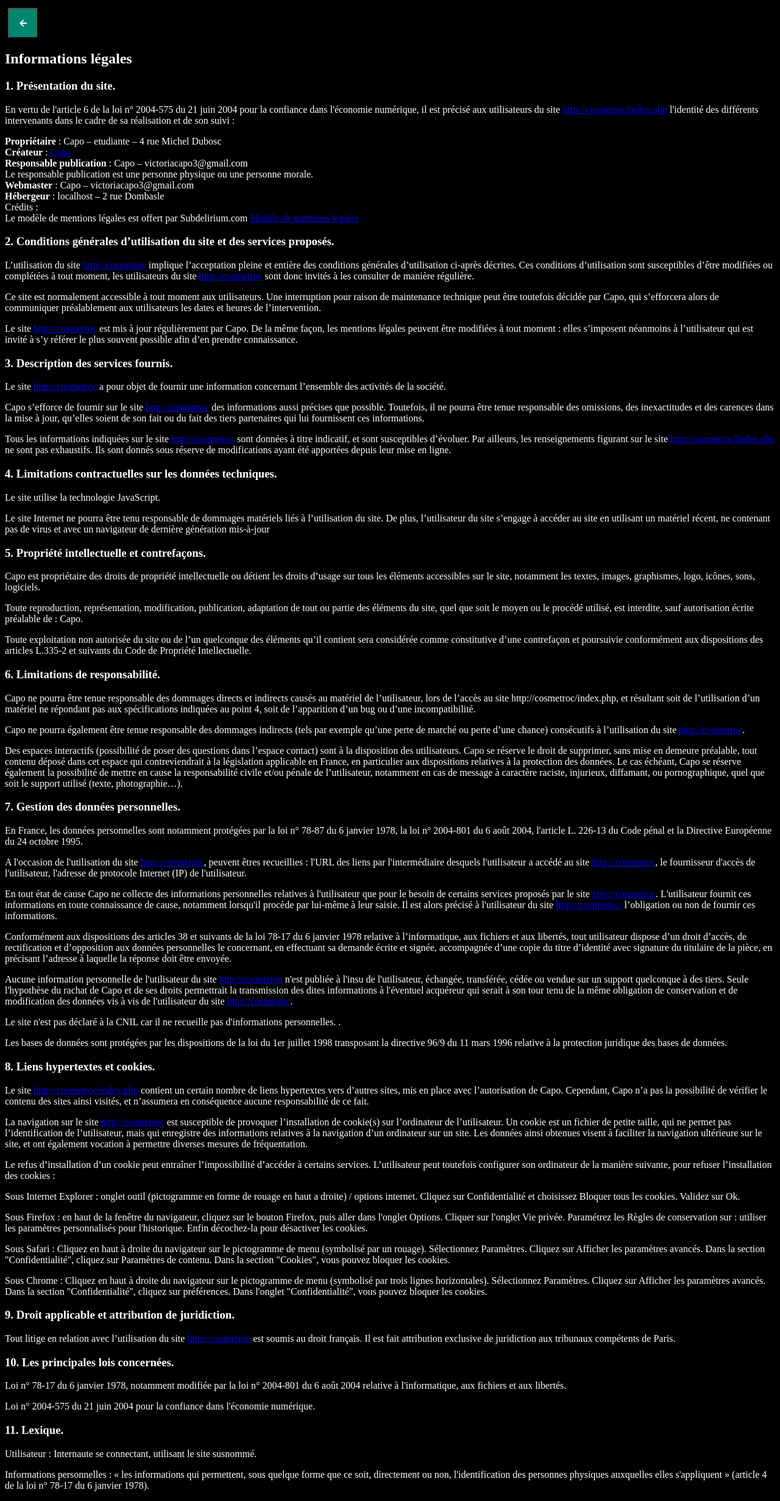
After one commit to Victoriacapo/Cosmetroc, a PHP site: page /View/mentionslegales.php in a window 1280 px wide. The commit adds this page. Shown: the whole page at 61% size. Run offline with PHP 8.4, Linux system fonts and the light colour scheme; the visitor is signed in with stand-in values (Sample User, id 1); some libraries are stand-ins or nearby versions.

```diff
--- a/View/footer.php
+++ b/View/footer.php
@@ -20,7 +20,7 @@
                     <h5 class="foot-subt">A propos</h5>
                 </div>
                 <a class="foot-link" href="about.php" title="A Propos">A Propos</a>
-                <a class="foot-link" href="pp.php" title="Conditions Générales">Conditions Générales</a>
+                <a class="foot-link" href="View/mentionslegales.php" title="mentions légales">mentions légales</a>
             </div>
 
 
--- /dev/null
+++ b/View/mentionslegales.php
@@ -0,0 +1,91 @@
+<!DOCTYPE html>
+<html>
+    <head>
+
+        <?php
+        require('link/header.php');
+        ?>
+        <!-- style -->
+        <link rel="stylesheet" href="../assets/css/style1.css">
+        <title>Mentions légales</title>
+
+    </head>
+    <body id="mentionPage">
+         <div class="container-fluid ">
+            <div class="row">
+                <div class="col-sm-12 col-lg-6">
+                    <!--bouton retour-->
+                    <button onclick="(window.location = '../index.php')" class="returnButton"><i class="fas fa-arrow-left"></i></button>
+                </div>
+            </div>
+        </div>
+        <div class="container-fluid">
+            <h2>Informations légales</h2>
+            <h3>1. Présentation du site.</h3>
+            <p>En vertu de l'article 6 de la loi n° 2004-575 du 21 juin 2004 pour la confiance dans l'économie numérique, il est précisé aux utilisateurs du site <a href="http://http://cosmetroc/index.php/">http://cosmetroc/index.php</a> l'identité des différents intervenants dans le cadre de sa réalisation et de son suivi :</p>
+            <p><strong>Propriétaire</strong> : Capo – etudiante – 4 rue Michel Dubosc<br />
+                <strong>Créateur</strong>  : <a href="http://cosmetroc">Capo</a><br />
+                <strong>Responsable publication</strong> : Capo – victoriacapo3@gmail.com<br />
+                Le responsable publication est une personne physique ou une personne morale.<br />
+                <strong>Webmaster</strong> : Capo – victoriacapo3@gmail.com<br />
+                <strong>Hébergeur</strong> : localhost – 2 rue Dombasle<br />
+                Crédits : <br />
+                Le modèle de mentions légales est offert par Subdelirium.com <a target="_blank" href="https://www.subdelirium.com/generateur-de-mentions-legales/" alt="Modèle de mentions légales">Modèle de mentions légales</a></p>
+
+            <h3>2. Conditions générales d’utilisation du site et des services proposés.</h3>
+            <p>L’utilisation du site <a href="http://http://cosmetroc">http://cosmetroc</a> implique l’acceptation pleine et entière des conditions générales d’utilisation ci-après décrites. Ces conditions d’utilisation sont susceptibles d’être modifiées ou complétées à tout moment, les utilisateurs du site <a href="http://http://cosmetroc">http://cosmetroc</a> sont donc invités à les consulter de manière régulière.</p>
+            <p>Ce site est normalement accessible à tout moment aux utilisateurs. Une interruption pour raison de maintenance technique peut être toutefois décidée par Capo, qui s’efforcera alors de communiquer préalablement aux utilisateurs les dates et heures de l’intervention.</p>
+            <p>Le site <a href="http://http://cosmetroc/index.php/">http://cosmetroc</a> est mis à jour régulièrement par Capo. De la même façon, les mentions légales peuvent être modifiées à tout moment : elles s’imposent néanmoins à l’utilisateur qui est invité à s’y référer le plus souvent possible afin d’en prendre connaissance.</p>
+            <h3>3. Description des services fournis.</h3>
+            <p>Le site <a href="http://http://cosmetroc/index.php/">http://cosmetroc</a> a pour objet de fournir une information concernant l’ensemble des activités de la société.</p>
+            <p>Capo s’efforce de fournir sur le site <a href="http://http://cosmetroc">http://cosmetroc</a> des informations aussi précises que possible. Toutefois, il ne pourra être tenue responsable des omissions, des inexactitudes et des carences dans la mise à jour, qu’elles soient de son fait ou du fait des tiers partenaires qui lui fournissent ces informations.</p>
+            <p>Tous les informations indiquées sur le site <a href="http://http://cosmetroc">http://cosmetroc</a> sont données à titre indicatif, et sont susceptibles d’évoluer. Par ailleurs, les renseignements figurant sur le site <a href="http://http://cosmetroc/index.php/">http://cosmetroc/index.php</a> ne sont pas exhaustifs. Ils sont donnés sous réserve de modifications ayant été apportées depuis leur mise en ligne.</p>
+            <h3>4. Limitations contractuelles sur les données techniques.</h3>
+            <p>Le site utilise la technologie JavaScript.</p>
+            <p>Le site Internet ne pourra être tenu responsable de dommages matériels liés à l’utilisation du site. De plus, l’utilisateur du site s’engage à accéder au site en utilisant un matériel récent, ne contenant pas de virus et avec un navigateur de dernière génération mis-à-jour</p>
+            <h3>5. Propriété intellectuelle et contrefaçons.</h3>
+            <p>Capo est propriétaire des droits de propriété intellectuelle ou détient les droits d’usage sur tous les éléments accessibles sur le site, notamment les textes, images, graphismes, logo, icônes, sons, logiciels.</p>
+            <p>Toute reproduction, représentation, modification, publication, adaptation de tout ou partie des éléments du site, quel que soit le moyen ou le procédé utilisé, est interdite, sauf autorisation écrite préalable de : Capo.</p>
+            <p>Toute exploitation non autorisée du site ou de l’un quelconque des éléments qu’il contient sera considérée comme constitutive d’une contrefaçon et poursuivie conformément aux dispositions des articles L.335-2 et suivants du Code de Propriété Intellectuelle.</p>
+            <h3>6. Limitations de responsabilité.</h3>
+            <p>Capo ne pourra être tenue responsable des dommages directs et indirects causés au matériel de l’utilisateur, lors de l’accès au site http://cosmetroc/index.php, et résultant soit de l’utilisation d’un matériel ne répondant pas aux spécifications indiquées au point 4, soit de l’apparition d’un bug ou d’une incompatibilité.</p>
+            <p>Capo ne pourra également être tenue responsable des dommages indirects (tels par exemple qu’une perte de marché ou perte d’une chance) consécutifs à l’utilisation du site <a href="http://http://cosmetroc">http://cosmetroc</a>.</p>
+            <p>Des espaces interactifs (possibilité de poser des questions dans l’espace contact) sont à la disposition des utilisateurs. Capo se réserve le droit de supprimer, sans mise en demeure préalable, tout contenu déposé dans cet espace qui contreviendrait à la législation applicable en France, en particulier aux dispositions relatives à la protection des données. Le cas échéant, Capo se réserve également la possibilité de mettre en cause la responsabilité civile et/ou pénale de l’utilisateur, notamment en cas de message à caractère raciste, injurieux, diffamant, ou pornographique, quel que soit le support utilisé (texte, photographie…).</p>
+            <h3>7. Gestion des données personnelles.</h3>
+            <p>En France, les données personnelles sont notamment protégées par la loi n° 78-87 du 6 janvier 1978, la loi n° 2004-801 du 6 août 2004, l'article L. 226-13 du Code pénal et la Directive Européenne du 24 octobre 1995.</p>
+            <p>A l'occasion de l'utilisation du site <a href="http://http://cosmetroc">http://cosmetroc</a>, peuvent êtres recueillies : l'URL des liens par l'intermédiaire desquels l'utilisateur a accédé au site <a href="http://http://cosmetroc">http://cosmetroc</a>, le fournisseur d'accès de l'utilisateur, l'adresse de protocole Internet (IP) de l'utilisateur.</p>
+            <p> En tout état de cause Capo ne collecte des informations personnelles relatives à l'utilisateur que pour le besoin de certains services proposés par le site <a href="http://http://cosmetroc/index.php/">http://cosmetroc</a>. L'utilisateur fournit ces informations en toute connaissance de cause, notamment lorsqu'il procède par lui-même à leur saisie. Il est alors précisé à l'utilisateur du site <a href="http://http://cosmetroc">http://cosmetroc/</a> l’obligation ou non de fournir ces informations.</p>
+            <p>Conformément aux dispositions des articles 38 et suivants de la loi 78-17 du 6 janvier 1978 relative à l’informatique, aux fichiers et aux libertés, tout utilisateur dispose d’un droit d’accès, de rectification et d’opposition aux données personnelles le concernant, en effectuant sa demande écrite et signée, accompagnée d’une copie du titre d’identité avec signature du titulaire de la pièce, en précisant l’adresse à laquelle la réponse doit être envoyée.</p>
+            <p>Aucune information personnelle de l'utilisateur du site <a href="http://http://cosmetroc">http://cosmetroc</a> n'est publiée à l'insu de l'utilisateur, échangée, transférée, cédée ou vendue sur un support quelconque à des tiers. Seule l'hypothèse du rachat de Capo et de ses droits permettrait la transmission des dites informations à l'éventuel acquéreur qui serait à son tour tenu de la même obligation de conservation et de modification des données vis à vis de l'utilisateur du site <a href="http://http://cosmetroc">http://cosmetroc</a>.</p>
+            <p>Le site n'est pas déclaré à la CNIL car il ne recueille pas d'informations personnelles. .</p>
+            <p>Les bases de données sont protégées par les dispositions de la loi du 1er juillet 1998 transposant la directive 96/9 du 11 mars 1996 relative à la protection juridique des bases de données.</p>
+            <h3>8. Liens hypertextes et cookies.</h3>
+            <p>Le site <a href="http://http://cosmetroc">http://cosmetroc/index.php</a> contient un certain nombre de liens hypertextes vers d’autres sites, mis en place avec l’autorisation de Capo. Cependant, Capo n’a pas la possibilité de vérifier le contenu des sites ainsi visités, et n’assumera en conséquence aucune responsabilité de ce fait.</p>
+            <p>La navigation sur le site <a href="http://http://cosmetroc">http://cosmetroc</a> est susceptible de provoquer l’installation de cookie(s) sur l’ordinateur de l’utilisateur. Un cookie est un fichier de petite taille, qui ne permet pas l’identification de l’utilisateur, mais qui enregistre des informations relatives à la navigation d’un ordinateur sur un site. Les données ainsi obtenues visent à faciliter la navigation ultérieure sur le site, et ont également vocation à permettre diverses mesures de fréquentation.</p>
+            <p>Le refus d’installation d’un cookie peut entraîner l’impossibilité d’accéder à certains services. L’utilisateur peut toutefois configurer son ordinateur de la manière suivante, pour refuser l’installation des cookies :</p>
+            <p>Sous Internet Explorer : onglet outil (pictogramme en forme de rouage en haut a droite) / options internet. Cliquez sur Confidentialité et choisissez Bloquer tous les cookies. Validez sur Ok.</p>
+            <p>Sous Firefox : en haut de la fenêtre du navigateur, cliquez sur le bouton Firefox, puis aller dans l'onglet Options. Cliquer sur l'onglet Vie privée.
+                Paramétrez les Règles de conservation sur :  utiliser les paramètres personnalisés pour l'historique. Enfin décochez-la pour  désactiver les cookies.</p>
+            <p>Sous Safari : Cliquez en haut à droite du navigateur sur le pictogramme de menu (symbolisé par un rouage). Sélectionnez Paramètres. Cliquez sur Afficher les paramètres avancés. Dans la section "Confidentialité", cliquez sur Paramètres de contenu. Dans la section "Cookies", vous pouvez bloquer les cookies.</p>
+            <p>Sous Chrome : Cliquez en haut à droite du navigateur sur le pictogramme de menu (symbolisé par trois lignes horizontales). Sélectionnez Paramètres. Cliquez sur Afficher les paramètres avancés. Dans la section "Confidentialité", cliquez sur préférences.  Dans l'onglet "Confidentialité", vous pouvez bloquer les cookies.</p>
+
+            <h3>9. Droit applicable et attribution de juridiction.</h3>
+            <p>Tout litige en relation avec l’utilisation du site <a href="http://http://cosmetroc">http://cosmetroc</a> est soumis au droit français. Il est fait attribution exclusive de juridiction aux tribunaux compétents de Paris.</p>
+            <h3>10. Les principales lois concernées.</h3>
+            <p>Loi n° 78-17 du 6 janvier 1978, notamment modifiée par la loi n° 2004-801 du 6 août 2004 relative à l'informatique, aux fichiers et aux libertés.</p>
+            <p> Loi n° 2004-575 du 21 juin 2004 pour la confiance dans l'économie numérique.</p>
+            <h3>11. Lexique.</h3>
+            <p>Utilisateur : Internaute se connectant, utilisant le site susnommé.</p>
+            <p>Informations personnelles : « les informations qui permettent, sous quelque forme que ce soit, directement ou non, l'identification des personnes physiques auxquelles elles s'appliquent » (article 4 de la loi n° 78-17 du 6 janvier 1978).</p>
+        </div>
+
+
+
+
+
+        <!--Script-->
+        <?php
+        require('link/script.php');
+        ?>
+    </body>
+</html>
--- a/assets/css/style1.css
+++ b/assets/css/style1.css
@@ -255,3 +255,16 @@ label{
   margin-left:auto;
   margin-right:auto;
 }
+#mentionPage{
+    background-color: black;
+    color: #ffffff;
+}
+/*style de mes bouton retour*/
+.returnButton{
+    height: 50px;
+    width: 50px;
+    background-color: #00876e;
+    color: white;
+    margin-top: 5px;
+    margin-left: 5px;
+}
```
Also changed, not shown: Controller/controllerIndex.php (+10 -6 lines), index.php (+4 -9 lines), model/modelProducts.php (+31 -0 lines), .old/zipcodeView.php (renamed from View/zipcodeView.php).
